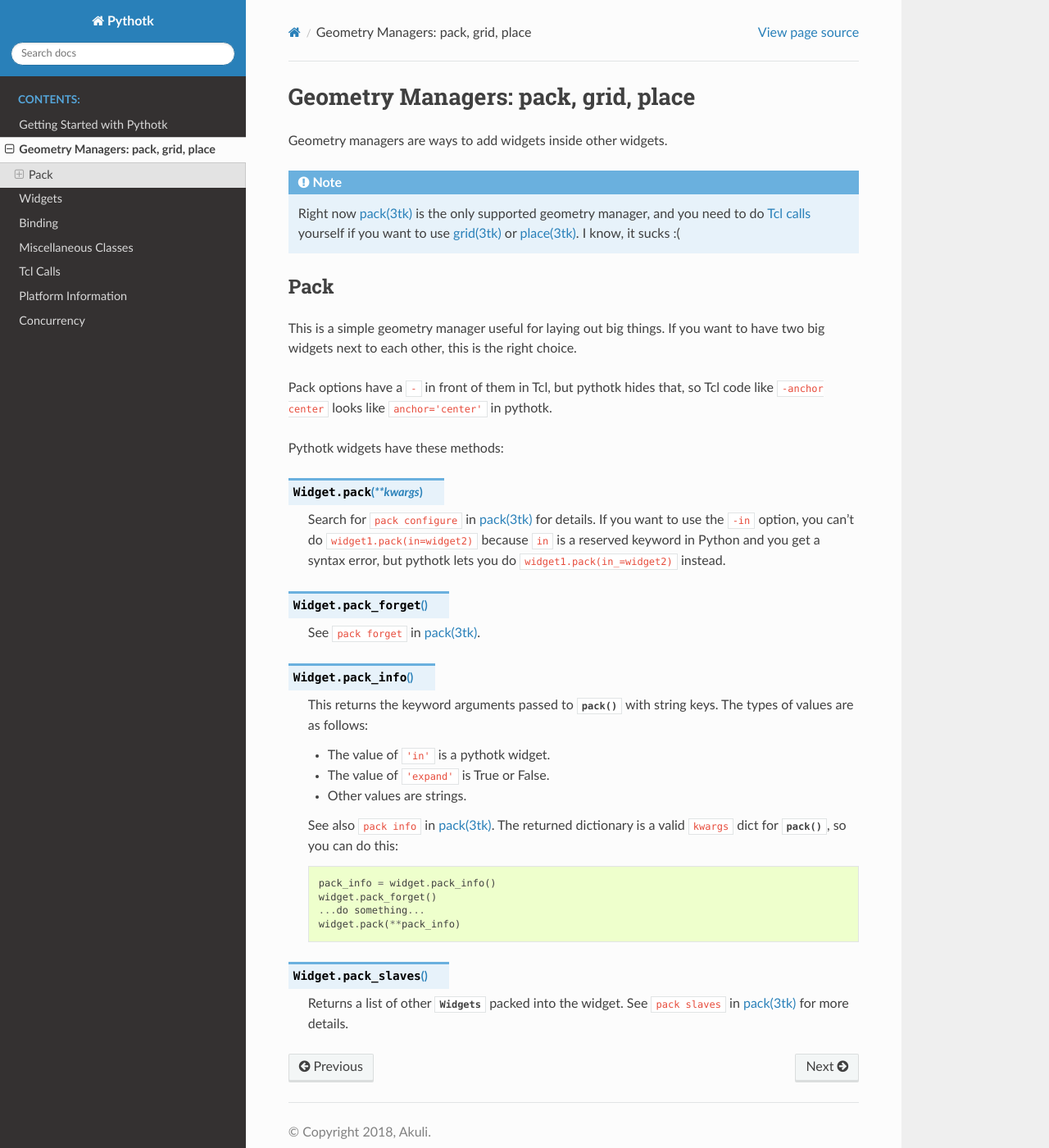
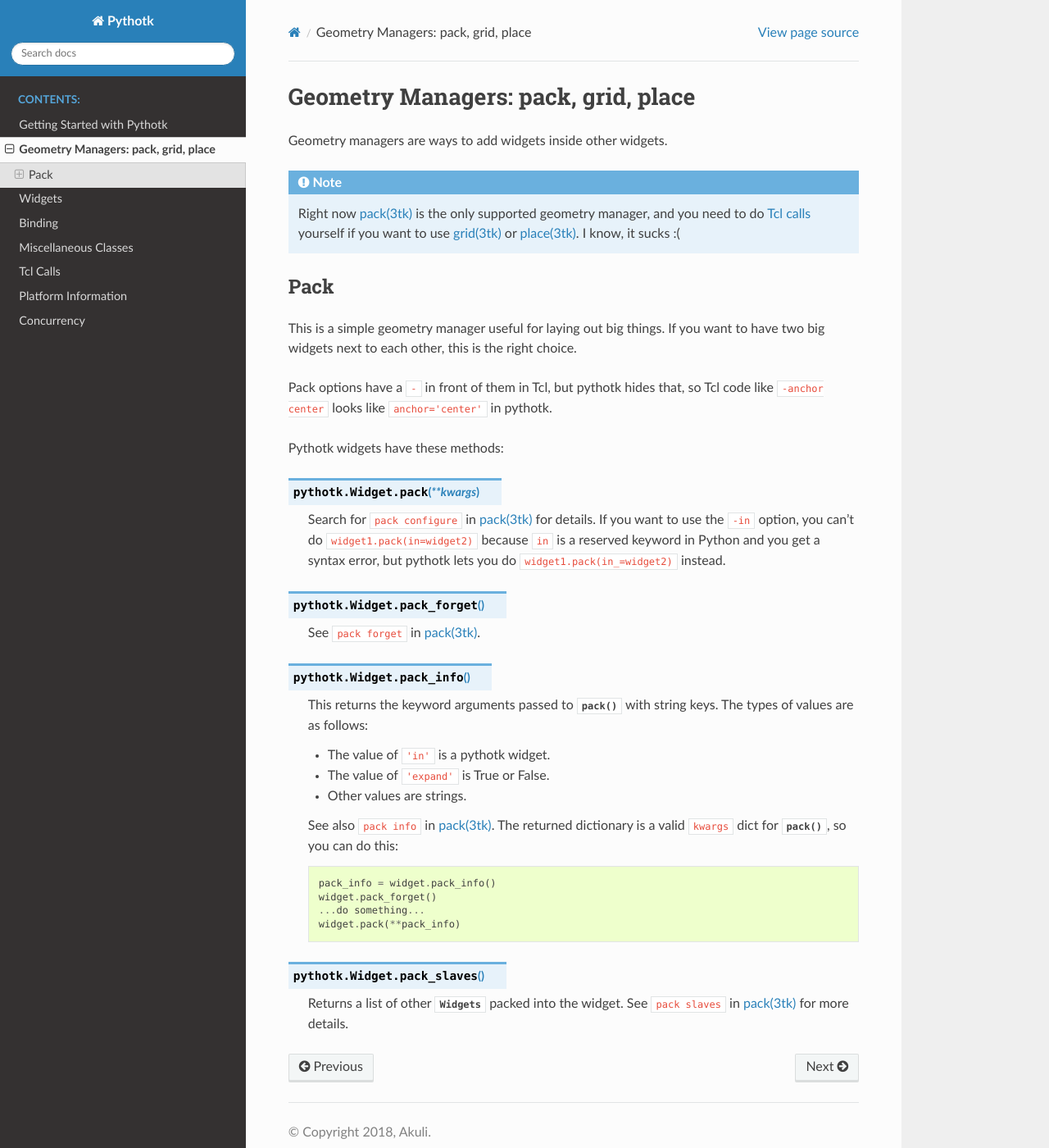
Before and after one commit to Akuli/teek, a Sphinx documentation site: the page built from docs/geometry-managers.rst, in a window 1280 px wide and 1400 px high. Shown: the whole window at 82% size. Built offline with Sphinx 7.4.7 and the Read the Docs theme 2.0.0, drawn with Linux system fonts in a browser that asks for light colours.

Commit message:
document things in one place only, and organize things well

```diff
--- a/docs/bind.rst
+++ b/docs/bind.rst
@@ -204,3 +204,5 @@ retrieves the data as a list of strings.
 >>> label.bind('<<ThingyThing>>', callback, event=True)
 >>> label.event_generate('<<ThingyThing>>', data=['a', 'b', 'c'])  # doctest: +ELLIPSIS
 got data string list: ['a', 'b', 'c']
+
+.. automethod:: pythotk.Widget.event_generate
--- a/docs/geometry-managers.rst
+++ b/docs/geometry-managers.rst
@@ -20,20 +20,20 @@ Tcl code like ``-anchor center`` looks like ``anchor='center'`` in pythotk.
 
 Pythotk widgets have these methods:
 
-.. method:: Widget.pack(**kwargs)
+.. method:: pythotk.Widget.pack(**kwargs)
 
     Search for ``pack configure`` in :man:`pack(3tk)` for details. If you want
     to use the ``-in`` option, you can't do ``widget1.pack(in=widget2)``
     because ``in`` is a reserved keyword in Python and you get a syntax error,
     but pythotk lets you do ``widget1.pack(in_=widget2)`` instead.
 
-.. method:: Widget.pack_forget()
+.. method:: pythotk.Widget.pack_forget()
 
     See ``pack forget`` in :man:`pack(3tk)`.
 
-.. method:: Widget.pack_info()
+.. method:: pythotk.Widget.pack_info()
 
-    This returns the keyword arguments passed to :meth:`~Widget.pack` with
+    This returns the keyword arguments passed to :meth:`~.Widget.pack` with
     string keys. The types of values are as follows:
 
     * The value of ``'in'`` is a pythotk widget.
@@ -48,7 +48,7 @@ Pythotk widgets have these methods:
         ...do something...
         widget.pack(**pack_info)
 
-.. method:: Widget.pack_slaves()
+.. method:: pythotk.Widget.pack_slaves()
 
     Returns a list of other :class:`Widgets <.Widget>` packed into the widget.
     See ``pack slaves`` in :man:`pack(3tk)` for more details.
--- a/docs/widgets.rst
+++ b/docs/widgets.rst
@@ -44,7 +44,7 @@ Widget Reference
 
 
 .. autoclass:: pythotk.Widget
-    :members:
+    :members: from_tcl, to_tcl, destroy, winfo_exists, winfo_children, winfo_toplevel
 .. autoclass:: pythotk.Window
     :members:
 .. autoclass:: pythotk.Label
```
Also changed, not shown: other parts of docs/bind.rst (+1 -1 lines), docs/concurrency.rst (+7 -0 lines).
